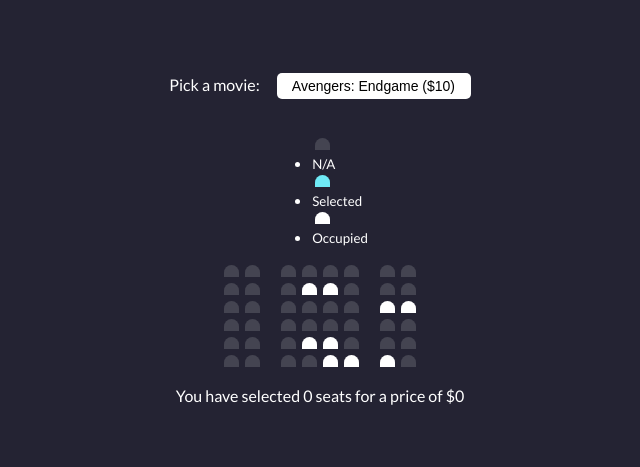
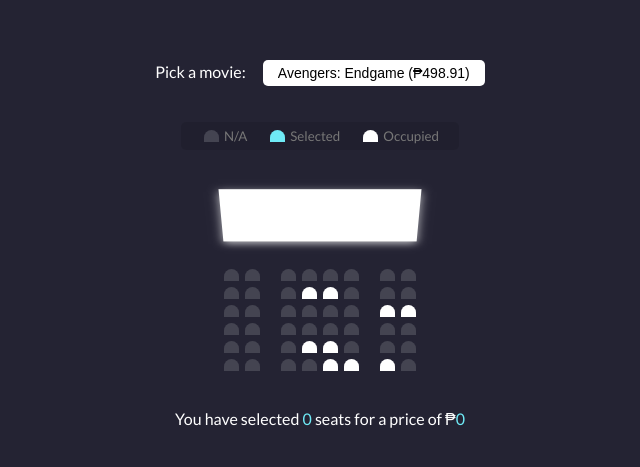
Before and after one commit to xchanmolx/MovieSeatBooking, a plain HTML site: page index.html in a window 1280 px wide. Shown: the part 163-630 px from the top of the page, without its empty margins (320-960 px from the left). Drawn offline with Linux system fonts and the light colour scheme.

Commit message:
Finished Seat Booking using HTML, CSS, and Javascript no frameworks used

```diff
--- a/index.html
+++ b/index.html
@@ -10,10 +10,10 @@
     <div class="movie-container">
         <label>Pick a movie:</label>
         <select id="movie">
-            <option value="10">Avengers: Endgame ($10)</option>
-            <option value="12">Joker ($12)</option>
-            <option value="8">Toy Story 4 ($8)</option>
-            <option value="9">The Lion King ($9)</option>
+            <option value="498.91">Avengers: Endgame (₱498.91)</option>
+            <option value="598.69">Joker (₱598.69)</option>
+            <option value="399.12">Toy Story 4 (₱399.12)</option>
+            <option value="449.01">The Lion King (₱449.01)</option>
         </select>
     </div>
 
@@ -97,7 +97,7 @@
         </div>
     </div>
 
-    <p class="text">You have selected <span id="count">0</span> seats for a price of $<span id="total">0</span></p>
+    <p class="text">You have selected <span id="count">0</span> seats for a price of ₱<span id="total">0</span></p>
 
     <script src="script.js"></script>
 </body>
--- a/script.js
+++ b/script.js
@@ -0,0 +1,71 @@
+const container = document.querySelector('.container');
+const seats = document.querySelectorAll('.row .seat:not(.occupied)');
+const count = document.getElementById('count');
+const total = document.getElementById('total');
+const movieSelect = document.getElementById('movie');
+
+populateUI();
+
+let ticketPrice = +movieSelect.value;
+
+// Save selected movie index and price
+function setMovieData(movieIndex, moviePrice) {
+    localStorage.setItem('selectedMovieIndex', movieIndex);
+    localStorage.setItem('selectedMoviePrice', moviePrice);
+}
+
+// Update total and count
+function updateSelectedCountAndTotal() {
+    const selectedSeats = document.querySelectorAll('.row .seat.selected');
+
+    // Copy selected seats into arr
+    // Map through array
+    // return a new array indexes
+    const seatsIndex = [...selectedSeats].map(seat =>
+        [...seats].indexOf(seat));
+
+    localStorage.setItem('selectedSeats', JSON.stringify(seatsIndex));
+
+    const selectedSeatsCount = selectedSeats.length;
+
+    count.innerText = selectedSeatsCount;
+    total.innerText = selectedSeatsCount * ticketPrice;
+}
+
+// Get data from localstorage and populate UI
+function populateUI() {
+    const selectedSeats = JSON.parse(localStorage.getItem('selectedSeats'));
+
+    if (selectedSeats !== null && selectedSeats.length > 0) {
+        seats.forEach((seat, index) => {
+            if (selectedSeats.indexOf(index) > -1) {
+                seat.classList.add('selected');
+            }
+        });
+    }
+
+    const selectedMovieIndex = localStorage.getItem('selectedMovieIndex');
+
+    if (selectedMovieIndex !== null) {
+        movieSelect.selectedIndex = selectedMovieIndex;
+    }
+}
+
+// Movie select event
+movieSelect.addEventListener('change', e => {
+    ticketPrice = +e.target.value;
+    setMovieData(e.target.selectedIndex, e.target.value);
+    updateSelectedCountAndTotal();
+});
+
+// Seat click event
+container.addEventListener('click', e => {
+    if (e.target.classList.contains('seat') && !e.target.classList.contains('occupied')) {
+        e.target.classList.toggle('selected');
+
+        updateSelectedCountAndTotal();
+    }
+});
+
+// Initial count and total
+updateSelectedCountAndTotal();
--- a/style.css
+++ b/style.css
@@ -32,6 +32,11 @@ body {
     appearance: none;
 }
 
+.container {
+    perspective: 1000px;
+    margin-bottom: 30px;
+}
+
 .seat {
     background-color: #444451;
     height: 12px;
@@ -57,6 +62,54 @@ body {
     margin-left: 18px;
 }
 
+.seat:not(.occupied):hover {
+    cursor: pointer;
+    transform: scale(1.2);
+}
+
+.showcase .seat:not(.occupied):hover {
+    cursor: default;
+    transform: scale(1);
+}
+
+.showcase {
+    background: rgba(0,0,0,0.1);
+    padding: 5px 10px;
+    border-radius: 5px;
+    color: #777;
+    list-style-type: none;
+    display: flex;
+    justify-content: space-between;
+}
+
+.showcase li {
+    display: flex;
+    align-items: center;
+    justify-content: center;
+    margin: 0px 10px;
+}
+
+.showcase li small {
+    margin-left: 2px;
+}
+
 .row {
     display: flex;
 }
+
+.screen {
+    background-color: #fff;
+    height: 70px;
+    width: 100%;
+    margin: 15px 0;
+    transform: rotateX(-45deg);
+    box-shadow: 0 3px 10px rgba(255,255,255,0.7);
+}
+
+p.text {
+    margin: 5px 0;
+}
+
+p.text span {
+    color: #6feaf6;
+}
```
